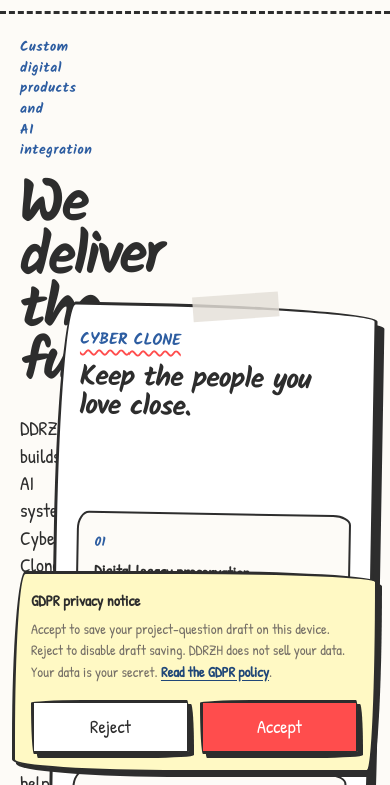
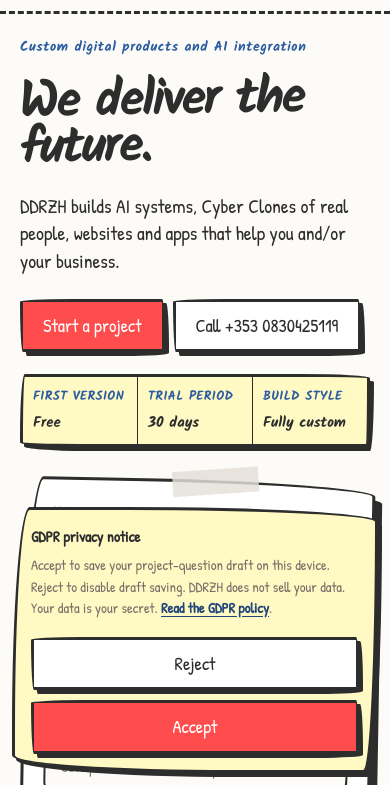
Before and after one commit to DDRZH/DDRZH, a website: page index.html in a window 390 px wide. Shown: the part 59-844 px from the top of the page. Drawn offline with Linux system fonts and the light colour scheme.

Commit message:
fix: polish mobile homepage layout and memoir heading

```diff
--- a/index.html
+++ b/index.html
@@ -100,8 +100,8 @@
           <aside class="cyber-clone-spotlight" aria-labelledby="cyber-clone-title">
             <div class="cyber-clone-heading">
               <span>Cyber Clone</span>
-              <h2 id="cyber-clone-title">Keep the people you love close.</h2>
-              <p>A private, conversational archive for their voice, stories and wisdom.</p>
+              <h2 id="cyber-clone-title">Interactive Memoirs</h2>
+              <p>Keep the people you love close. A private, conversational archive for their voice, stories and wisdom.</p>
             </div>
             <div class="hero-promises" aria-label="What Cyber Clone preserves">
               <article class="hero-promise" tabindex="0">
--- a/styles.css
+++ b/styles.css
@@ -1746,6 +1746,24 @@ h3 {
 }
 
 @media (max-width: 560px) {
+  .hero-content,
+  .cyber-clone-spotlight {
+    min-width: 0;
+    width: 100%;
+  }
+
+  .cyber-clone-spotlight {
+    transform: rotate(0.5deg);
+  }
+
+  .cyber-clone-heading h2,
+  .cyber-clone-heading p,
+  .hero-promise h3,
+  .hero-promise p,
+  .hero-promise-detail {
+    overflow-wrap: anywhere;
+  }
+
   .hero {
     min-height: auto;
     background: #071211;
@@ -1832,7 +1850,7 @@ h3 {
 
   .gdpr-actions {
     display: grid;
-    grid-template-columns: 1fr 1fr;
+    grid-template-columns: 1fr;
   }
 
   .gdpr-actions .button {
@@ -1909,6 +1927,7 @@ body {
   color: var(--ink);
   font-family: "Patrick Hand", cursive;
   font-size: 1.08rem;
+  overflow-x: hidden;
 }
 
 .site-header,
@@ -2498,15 +2517,18 @@ body {
   }
 
   .hero-inner {
+    grid-template-columns: minmax(0, 1fr);
+    width: min(calc(100% - 40px), var(--max-width));
     padding-top: 112px;
   }
 
   .section {
+    width: min(calc(100% - 40px), var(--max-width));
     padding: 80px 0;
   }
 
   .trial-section {
-    width: min(100% - 40px, var(--max-width));
+    width: min(calc(100% - 40px), var(--max-width));
     padding: 34px;
   }
 }
@@ -2517,7 +2539,9 @@ body {
   }
 
   .hero h1 {
-    font-size: clamp(3rem, 15vw, 4.8rem);
+    max-width: 100%;
+    overflow-wrap: anywhere;
+    font-size: clamp(2.7rem, 13vw, 3.6rem);
   }
 
   .hero-inner {
```
